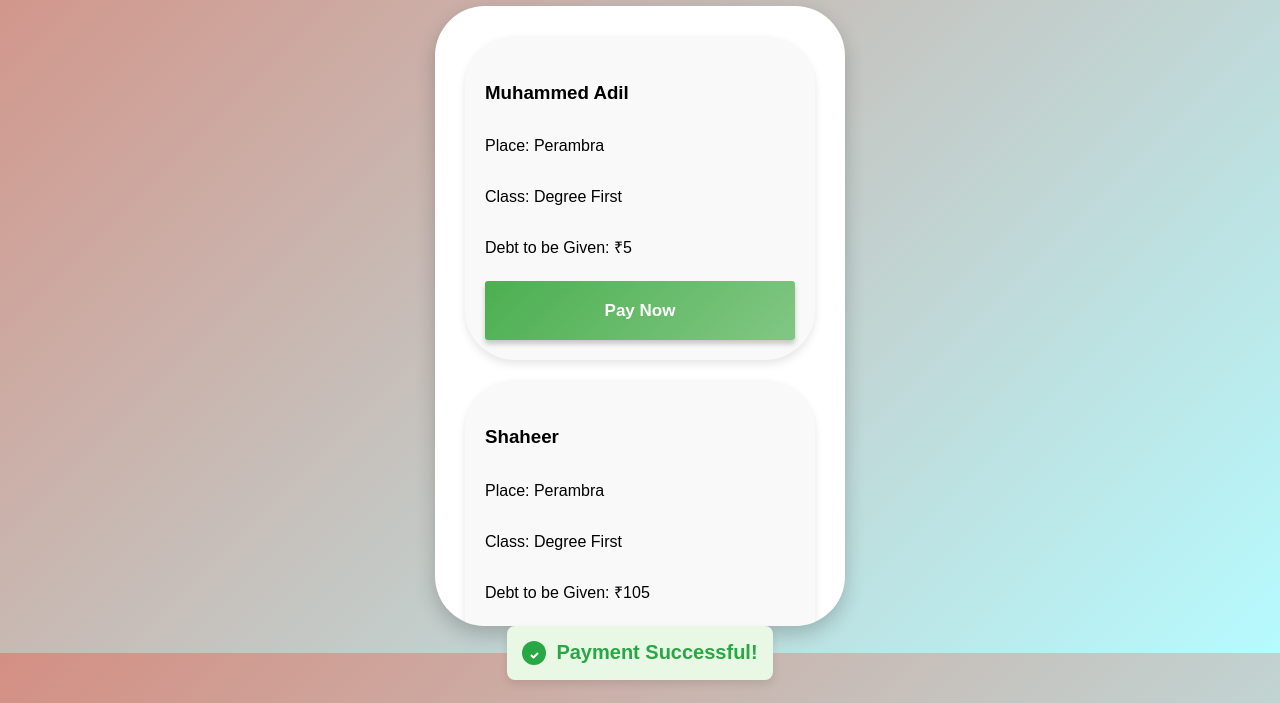
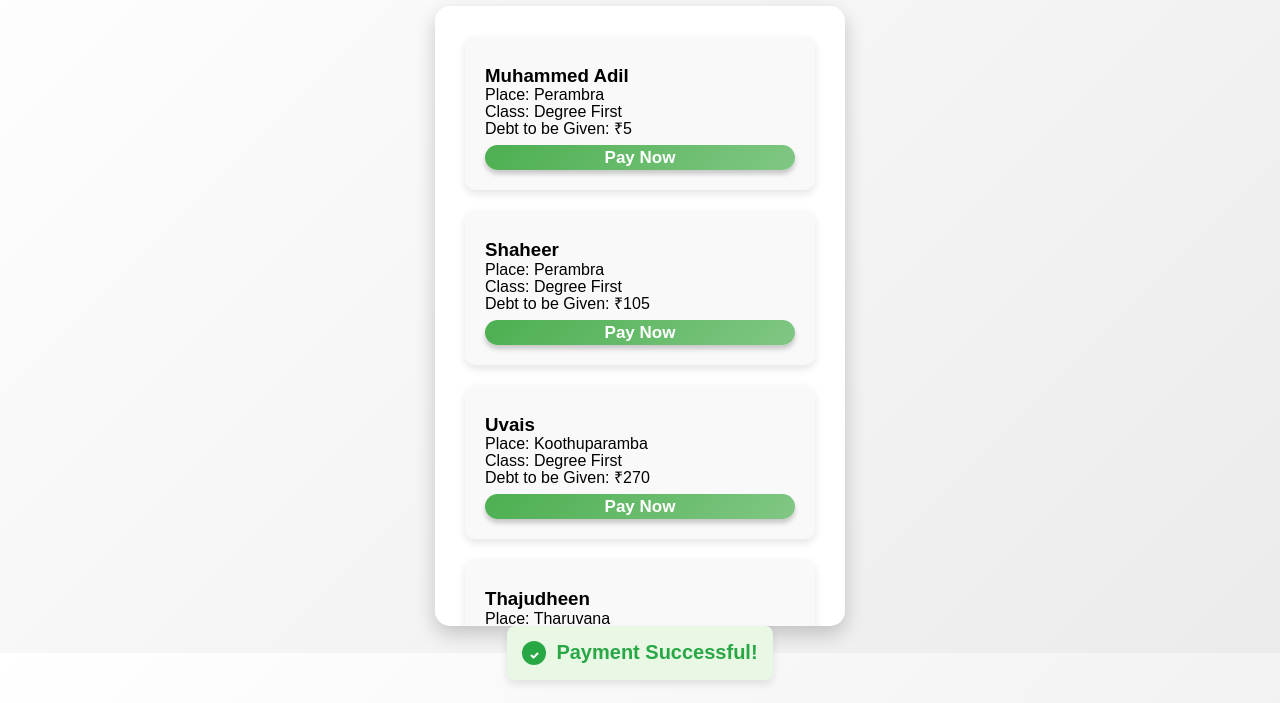
Before and after one commit to hidasirajulhudahifzdawa/hidasirajulhudahifzdawa, a plain HTML site: page index.html in a window 1280 px wide. Shown: the part 147-850 px from the top of the page. Drawn offline with Linux system fonts and the light colour scheme.

Commit message:
styles.css

```diff
--- a/styles.css
+++ b/styles.css
@@ -1,7 +1,7 @@
 /* Body Styling */
 body {
     font-family: 'Anek Malayalam Light', sans-serif;
-    background: linear-gradient(135deg, #d48f83, #b6fbff);
+    background: linear-gradient(135deg, #ffffff, #ebebeb);
     margin: 50px;
     padding: 0;
     display: flex;
@@ -11,6 +11,12 @@ body {
     min-height: 100vh; /* Ensure the body takes at least the full viewport height */
     overflow: auto; /* Allow the body to scroll if content overflows */
 }
+
+/* Head Styling */
+.h1 {
+    color: #ac6700;
+}
+
 
 /* Prevent horizontal overflow */
 html, body {
@@ -45,11 +51,11 @@ html, body {
 /* Container Styling */
 .container {
   background: #ffffff;
-  border-radius: 50px;
+  border-radius: 15px;
   box-shadow: 0 8px 20px rgba(0, 0, 0, 0.2);
   padding: 30px;
   text-align: normal;
-  line-height: 35px;
+  line-height: 1px;
   width: 350px;
   max-height: 70vh; /* Limit container height, adjust as needed */
   overflow-y: auto; /* Enables vertical scrolling inside the container */
@@ -63,7 +69,7 @@ html, body {
   margin-bottom: 20px;
   align-items: center;
   justify-content: center;
-  border-radius: 50px;
+  border-radius: 10px;
   box-shadow: 0 4px 8px rgba(0, 0, 0, 0.1);
   transition: transform 0.3s ease-in-out;
 }
@@ -77,7 +83,7 @@ html, body {
   background: linear-gradient(135deg, #4CAF50, #81c784);
   color: rgb(255, 255, 255);
   border: none;
-  border-radius: 3px;
+  border-radius: 13px;
   padding: 12px 22px;
   font-size: 17px;
   display: flex;
```
